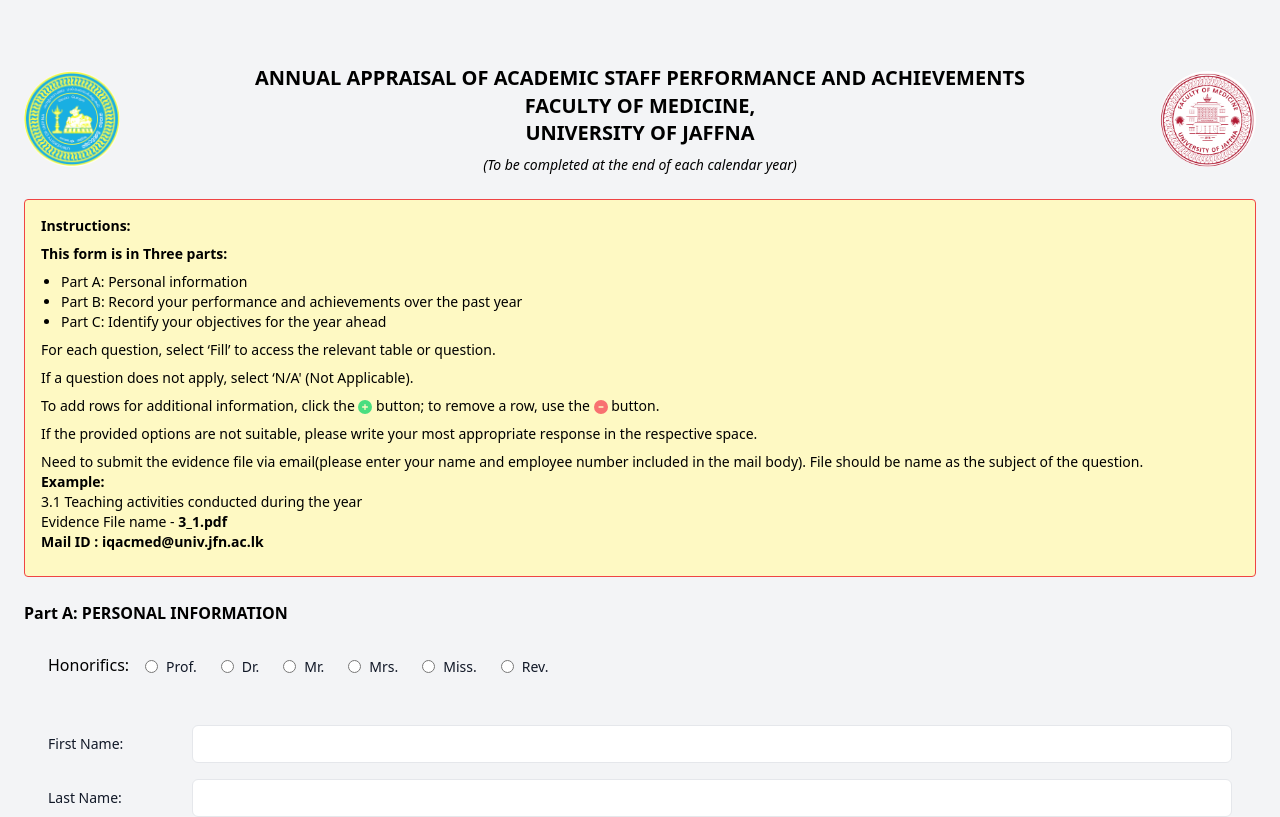
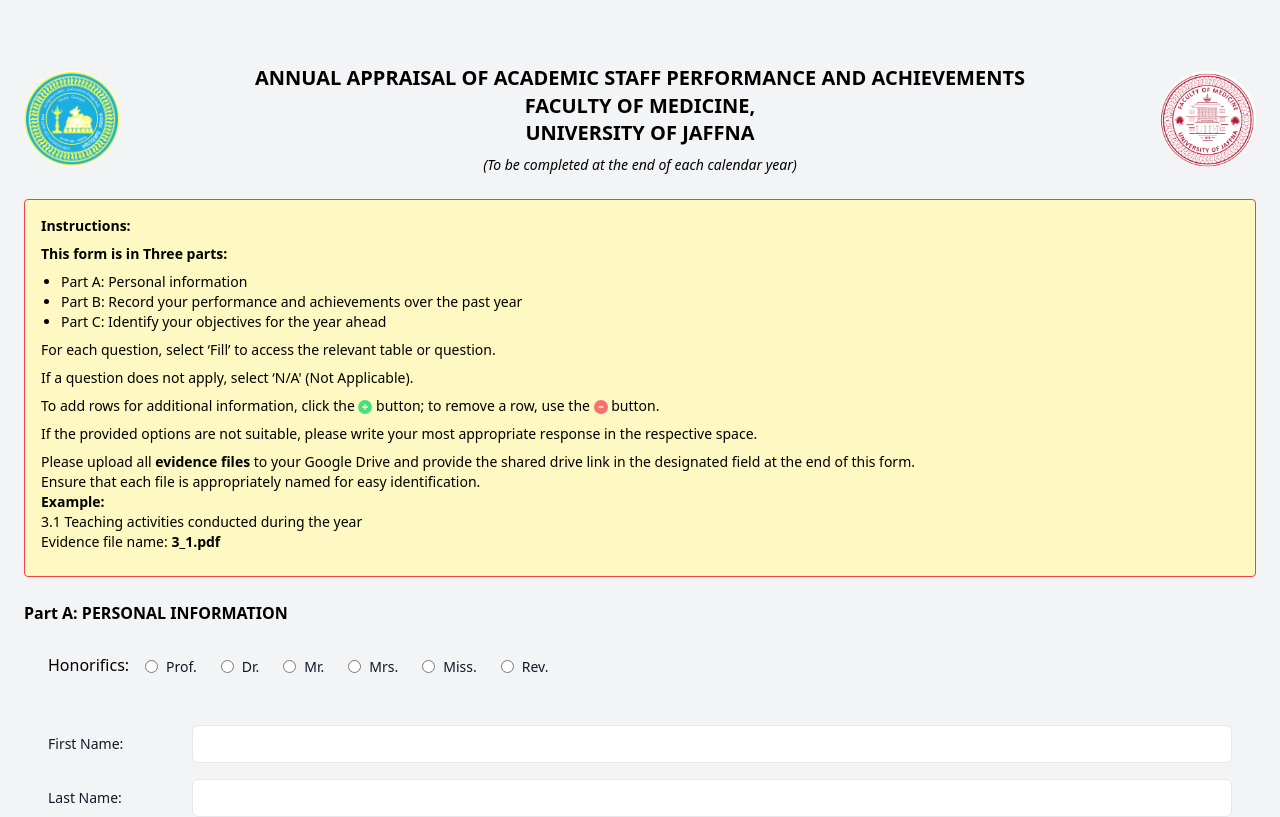
Before and after one commit to Yanaransani/appraisalUOJ, a React (Vite) app: page / in a window 1280 px wide. Shown: the top 817 px of the page. Built offline with nearby package versions, Linux system fonts and the light colour scheme.

Commit message:
drive link field add

```diff
--- a/src/components/MultiForm.jsx
+++ b/src/components/MultiForm.jsx
@@ -397,6 +397,7 @@ export default function MultiForm() {
         ],
         // evidenceFileFormultifunctionalResearches: null,
         reflection: "",
+        driveLink: "",
         categories: [
           {
             categoryName: "",
@@ -474,7 +475,7 @@ export default function MultiForm() {
       }
 
       const response = await fetch(
-        "https://script.google.com/macros/s/AKfycbxgasY5qMdql-LjrGJWQgnFly-bKMpPRZLXaaXtqx8qCHEWc0MPL93PC1mcQ0hprtgRag/exec",
+        "https://script.google.com/macros/s/AKfycbzC3DPvKPWKsxUQOHw7zFCCKp8ixJu1txSxnfoWFexUvY_qjt2rDZq2bw9As9mBkibD/exec",
         {
           method: "POST",
           body: formData,
@@ -501,58 +502,6 @@ export default function MultiForm() {
       alert("Failed to save draft.");
     }
   };
-
-  // const handleSubmit = async (formValues) => {
-  //   try {
-  //     setLoading(true);
-  //     const formData = new FormData();
-
-  //     // Extract all non-file fields into JSON
-  //     const dataWithoutFiles = Object.fromEntries(
-  //       Object.entries(formValues).filter(
-  //         ([key]) => !key.startsWith("evidenceFile")
-  //       )
-  //     );
-
-  //     console.log("Form values without files:", dataWithoutFiles); //  Add here
-
-  //     formData.append("data", JSON.stringify(dataWithoutFiles));
-
-  //     // Append file manually
-  //     if (
-  //       window.teachingEvidenceInput &&
-  //       window.teachingEvidenceInput.files.length > 0
-  //     ) {
-  //       console.log("Uploaded files:", window.teachingEvidenceInput.files); //  Log files
-
-  //       Array.from(window.teachingEvidenceInput.files).forEach(
-  //         (file, index) => {
-  //           formData.append(`evidenceFileForteachingAct_${index}`, file);
-  //           // formData.append("evidenceFileForteachingAct", file);
-  //         }
-  //       );
-  //     } else {
-  //       console.log("No teaching evidence files selected.");
-  //     }
-
-  //     const response = await fetch(
-  //       "https://script.google.com/macros/s/AKfycbwpo0WRbvUV34NnRWh2IaBXvGAQ1B29m2i2heO-Nwy7jVyVEWVMSY9IwTXCaAsqMdp0ow/exec",
-  //       {
-  //         method: "POST",
-  //         body: formData,
-  //       }
-  //     );
-
-  //     const result = await response.text();
-  //     // alert(result);
-  //     setSubmitted(true);
-  //   } catch (error) {
-  //     console.error("Submission error:", error);
-  //     alert("Error submitting form.");
-  //   } finally {
-  //     setLoading(false);
-  //   }
-  // };
 
   return (
     <div className="p-6">
@@ -612,10 +561,15 @@ export default function MultiForm() {
           appropriate response in the respective space.
         </p>
         <p className="mb-2">
-          Need to submit the evidence file via email(please enter your name and employee number included in the mail body). File should be name as the subject of the question.<br />
-          <b>Example:</b><br /> 3.1 Teaching activities conducted during the year <br />
-          Evidence File name - <b>3_1.pdf</b> <br />
-          <b>Mail ID : iqacmed@univ.jfn.ac.lk </b>
+          Please upload all <b>evidence files</b> to your Google Drive and
+          provide the shared drive link in the designated field at the end of
+          this form. <br />
+          Ensure that each file is appropriately named for easy identification.{" "}
+          <br />
+          <b>Example:</b>
+          <br />
+          3.1 Teaching activities conducted during the year <br />
+          Evidence file name: <b>3_1.pdf</b>
         </p>
       </div>
       {loading ? (
--- a/src/components/PartC.jsx
+++ b/src/components/PartC.jsx
@@ -24,6 +24,25 @@ export default function PartC() {
           component="div"
           className="text-red-600 text-sm"
         />
+        <br />
+        <label
+          htmlFor="driveLink"
+          className="text-sm font-medium text-gray-900"
+        >
+          Google Drive Link to All Evidence Files
+        </label>
+        <Field
+          type="url"
+          name="driveLink"
+          id="driveLink"
+          placeholder="https://drive.google.com/..."
+          className="rounded-md bg-white px-3 py-1.5 text-base text-gray-900 outline-1 -outline-offset-1 outline-gray-300 placeholder:text-gray-400 focus:outline-2 focus:-outline-offset-2 focus:outline-indigo-600 sm:text-sm"
+        />
+        <ErrorMessage
+          name="driveLink"
+          component="div"
+          className="text-red-600 text-sm"
+        />
       </div>
     </div>
   );
--- a/src/components/ReviewInfo.jsx
+++ b/src/components/ReviewInfo.jsx
@@ -1,4 +1,4 @@
-import React, { useState } from "react";
+import React  from "react";
 import { Field, ErrorMessage } from "formik";
 import SectionThree from "./SectionThree";
 import SectionOne from "./SectionOne";
```
